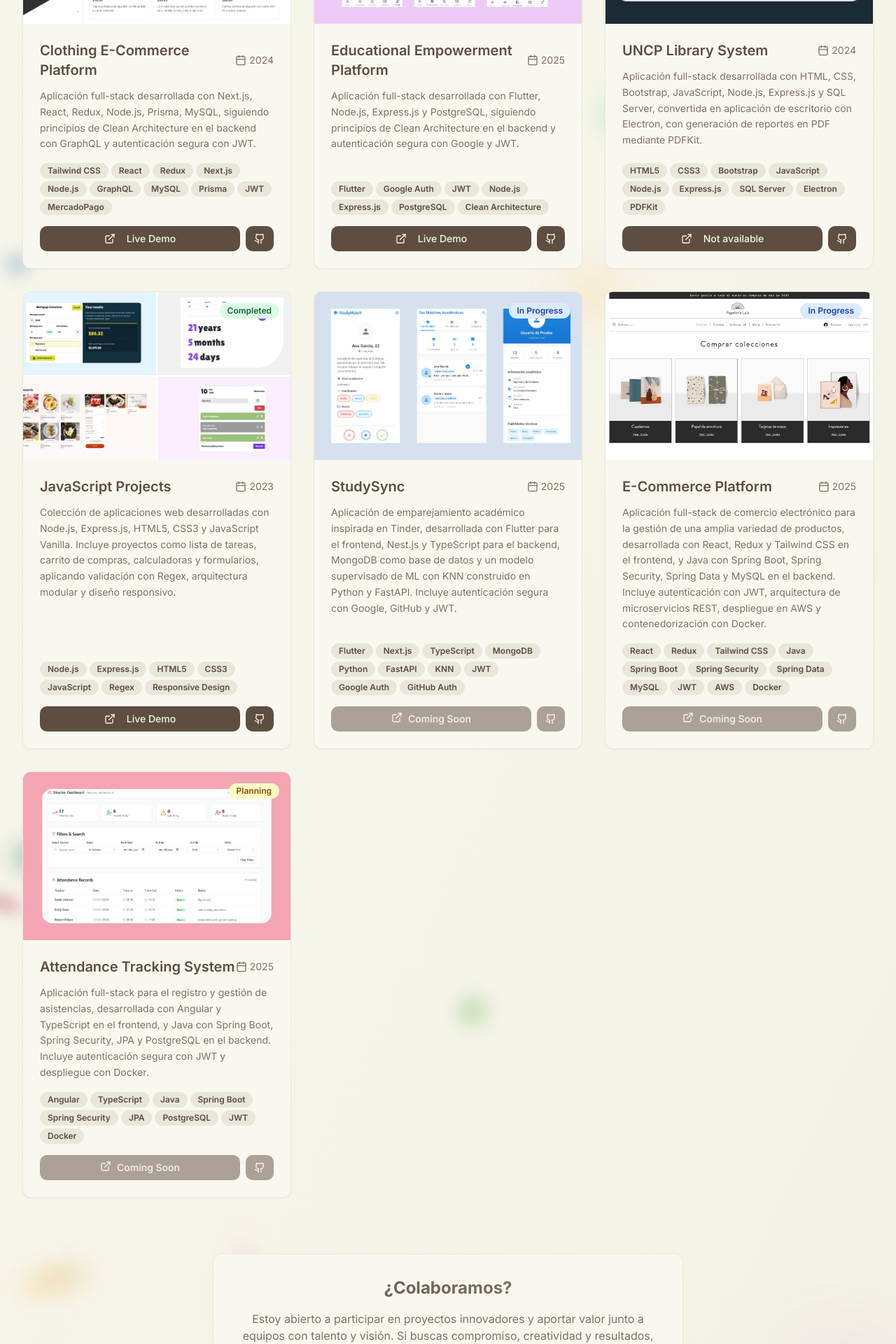
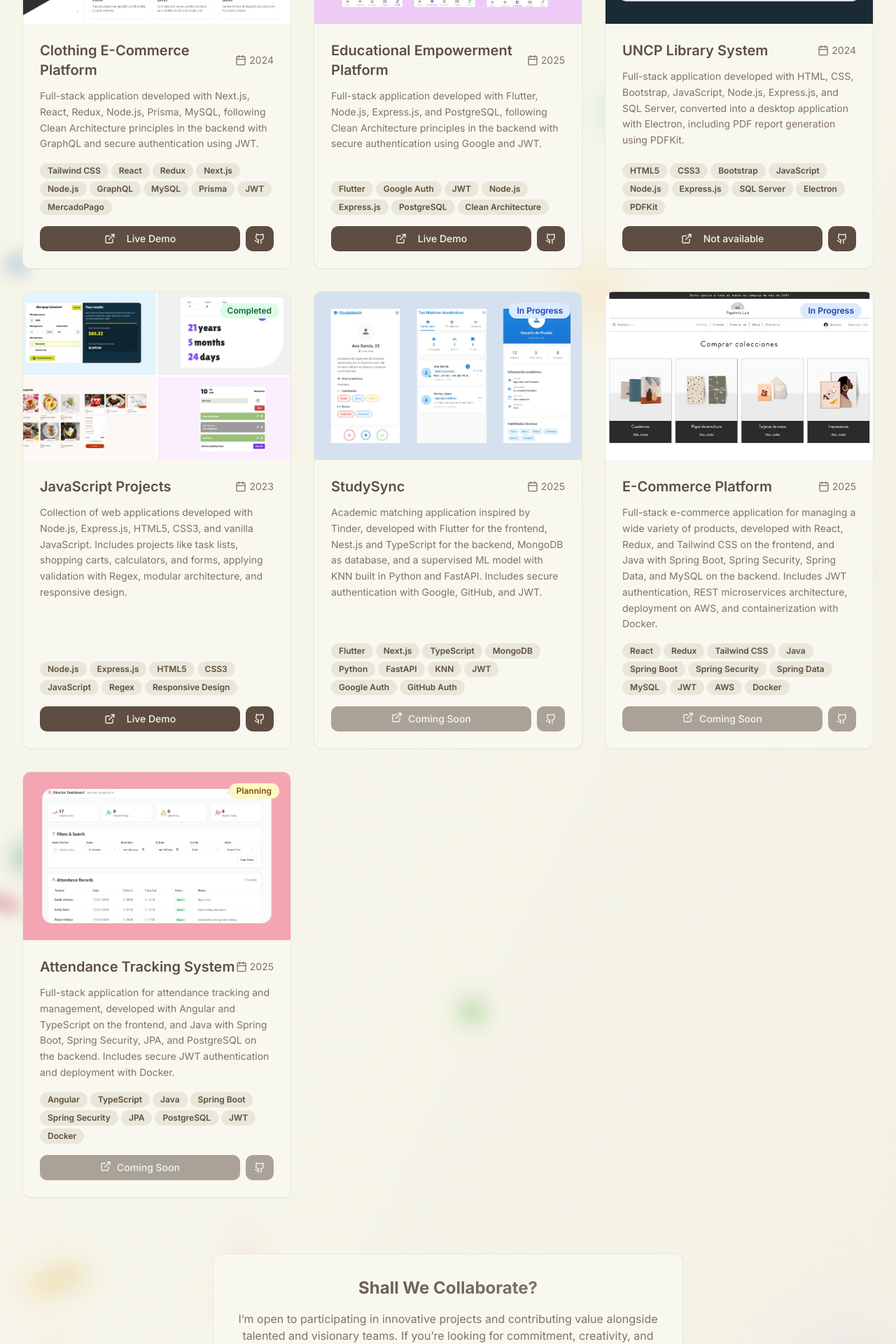
Before and after one commit to ISAASPWDI/my_portfolio, a React (Vite) app: page /projects in a window 1280 px wide. Shown: the part 580-2500 px from the top of the page at 70% size. Built offline with nearby package versions, Linux system fonts and the light colour scheme.

Commit message:
translating cv to en

```diff
--- a/src/components/Footer.tsx
+++ b/src/components/Footer.tsx
@@ -85,7 +85,7 @@ export function Footer() {
               © {new Date().getFullYear()}
             </p>
             <p className="text-muted-foreground text-xs mt-1">
-              Hecho con TypeScript & Tailwind CSS
+              Made with TypeScript & Tailwind CSS
             </p>
           </motion.div>
         </div>
--- a/src/pages/Projects.tsx
+++ b/src/pages/Projects.tsx
@@ -8,7 +8,7 @@ export default function Projects() {
   const projects = [
     {
       title: "Clothing E-Commerce Platform",
-      description: "Aplicación full-stack desarrollada con Next.js, React, Redux, Node.js, Prisma, MySQL, siguiendo principios de Clean Architecture en el backend con GraphQL y autenticación segura con JWT.",
+      description: "Full-stack application developed with Next.js, React, Redux, Node.js, Prisma, MySQL, following Clean Architecture principles in the backend with GraphQL and secure authentication using JWT.",
       image: "/images/projects/first.jpg",
       technologies: [
         "Tailwind CSS",
@@ -28,68 +28,66 @@ export default function Projects() {
       status: "Completed"
     },
     {
-      "title": "Educational Empowerment Platform",
-      "description": "Aplicación full-stack desarrollada con Flutter, Node.js, Express.js y PostgreSQL, siguiendo principios de Clean Architecture en el backend y autenticación segura con Google y JWT.",
-      "image": "/images/projects/escogebien.jpg",
-      "technologies": ["Flutter", "Google Auth", "JWT", "Node.js", "Express.js", "PostgreSQL", "Clean Architecture"],
-      "liveUrl": "https://example-edu.com",
-      "githubUrl": "https://github.com/ISAASPWDI/escogebien-backend",
-      "date": "2025",
-      "status": "Completed"
+      title: "Educational Empowerment Platform",
+      description: "Full-stack application developed with Flutter, Node.js, Express.js, and PostgreSQL, following Clean Architecture principles in the backend with secure authentication using Google and JWT.",
+      image: "/images/projects/escogebien.jpg",
+      technologies: ["Flutter", "Google Auth", "JWT", "Node.js", "Express.js", "PostgreSQL", "Clean Architecture"],
+      liveUrl: "https://example-edu.com",
+      githubUrl: "https://github.com/ISAASPWDI/escogebien-backend",
+      date: "2025",
+      status: "Completed"
     },
     {
-      "title": "UNCP Library System",
-      "description": "Aplicación full-stack desarrollada con HTML, CSS, Bootstrap, JavaScript, Node.js, Express.js y SQL Server, convertida en aplicación de escritorio con Electron, con generación de reportes en PDF mediante PDFKit.",
-      "image": "/images/projects/biblioteca.jpg",
-      "technologies": ["HTML5", "CSS3", "Bootstrap", "JavaScript", "Node.js", "Express.js", "SQL Server", "Electron", "PDFKit"],
-      "liveUrl": "#nosource",
-      "githubUrl": "https://github.com/ISAASPWDI/sistema-de-biblioteca-UNCP",
-      "date": "2024",
-      "status": "Completed"
+      title: "UNCP Library System",
+      description: "Full-stack application developed with HTML, CSS, Bootstrap, JavaScript, Node.js, Express.js, and SQL Server, converted into a desktop application with Electron, including PDF report generation using PDFKit.",
+      image: "/images/projects/biblioteca.jpg",
+      technologies: ["HTML5", "CSS3", "Bootstrap", "JavaScript", "Node.js", "Express.js", "SQL Server", "Electron", "PDFKit"],
+      liveUrl: "#nosource",
+      githubUrl: "https://github.com/ISAASPWDI/sistema-de-biblioteca-UNCP",
+      date: "2024",
+      status: "Completed"
     },
     {
-      "title": "JavaScript Projects",
-      "description": "Colección de aplicaciones web desarrolladas con Node.js, Express.js, HTML5, CSS3 y JavaScript Vanilla. Incluye proyectos como lista de tareas, carrito de compras, calculadoras y formularios, aplicando validación con Regex, arquitectura modular y diseño responsivo.",
-      "image": "/images/projects/little-projects.jpg",
-      "technologies": ["Node.js", "Express.js", "HTML5", "CSS3", "JavaScript", "Regex", "Responsive Design"],
-      "githubUrl": "https://github.com/ISAASPWDI/personalProjects",
-      "date": "2023",
-      "status": "Completed"
+      title: "JavaScript Projects",
+      description: "Collection of web applications developed with Node.js, Express.js, HTML5, CSS3, and vanilla JavaScript. Includes projects like task lists, shopping carts, calculators, and forms, applying validation with Regex, modular architecture, and responsive design.",
+      image: "/images/projects/little-projects.jpg",
+      technologies: ["Node.js", "Express.js", "HTML5", "CSS3", "JavaScript", "Regex", "Responsive Design"],
+      githubUrl: "https://github.com/ISAASPWDI/personalProjects",
+      date: "2023",
+      status: "Completed"
     },
     {
-      "title": "StudySync",
-      "description": "Aplicación de emparejamiento académico inspirada en Tinder, desarrollada con Flutter para el frontend, Nest.js y TypeScript para el backend, MongoDB como base de datos y un modelo supervisado de ML con KNN construido en Python y FastAPI. Incluye autenticación segura con Google, GitHub y JWT.",
-      "image": "/images/projects/studysync.jpg",
-      "technologies": ["Flutter", "Next.js", "TypeScript", "MongoDB", "Python", "FastAPI", "KNN", "JWT", "Google Auth", "GitHub Auth"],
-      "liveUrl": "#",
-      "githubUrl": "#",
-      "date": "2025",
-      "status": "In Progress"
+      title: "StudySync",
+      description: "Academic matching application inspired by Tinder, developed with Flutter for the frontend, Nest.js and TypeScript for the backend, MongoDB as database, and a supervised ML model with KNN built in Python and FastAPI. Includes secure authentication with Google, GitHub, and JWT.",
+      image: "/images/projects/studysync.jpg",
+      technologies: ["Flutter", "Next.js", "TypeScript", "MongoDB", "Python", "FastAPI", "KNN", "JWT", "Google Auth", "GitHub Auth"],
+      liveUrl: "#",
+      githubUrl: "#",
+      date: "2025",
+      status: "In Progress"
     },
     {
-      "title": "E-Commerce Platform",
-      "description": "Aplicación full-stack de comercio electrónico para la gestión de una amplia variedad de productos, desarrollada con React, Redux y Tailwind CSS en el frontend, y Java con Spring Boot, Spring Security, Spring Data y MySQL en el backend. Incluye autenticación con JWT, arquitectura de microservicios REST, despliegue en AWS y contenedorización con Docker.",
-      "image": "/images/projects/java-ecommerce.jpg",
-      "technologies": ["React", "Redux", "Tailwind CSS", "Java", "Spring Boot", "Spring Security", "Spring Data", "MySQL", "JWT", "AWS", "Docker"],
-      "liveUrl": "#",
-      "githubUrl": "#",
-      "date": "2025",
-      "status": "In Progress"
+      title: "E-Commerce Platform",
+      description: "Full-stack e-commerce application for managing a wide variety of products, developed with React, Redux, and Tailwind CSS on the frontend, and Java with Spring Boot, Spring Security, Spring Data, and MySQL on the backend. Includes JWT authentication, REST microservices architecture, deployment on AWS, and containerization with Docker.",
+      image: "/images/projects/java-ecommerce.jpg",
+      technologies: ["React", "Redux", "Tailwind CSS", "Java", "Spring Boot", "Spring Security", "Spring Data", "MySQL", "JWT", "AWS", "Docker"],
+      liveUrl: "#",
+      githubUrl: "#",
+      date: "2025",
+      status: "In Progress"
     },
     {
-      "title": "Attendance Tracking System",
-      "description": "Aplicación full-stack para el registro y gestión de asistencias, desarrollada con Angular y TypeScript en el frontend, y Java con Spring Boot, Spring Security, JPA y PostgreSQL en el backend. Incluye autenticación segura con JWT y despliegue con Docker.",
-      "image": "/images/projects/scholar-attendance.jpg",
-      "technologies": ["Angular", "TypeScript", "Java", "Spring Boot", "Spring Security", "JPA", "PostgreSQL", "JWT", "Docker"],
-      "liveUrl": "#",
-      "githubUrl": "#",
-      "date": "2025",
-      "status": "Planning"
+      title: "Attendance Tracking System",
+      description: "Full-stack application for attendance tracking and management, developed with Angular and TypeScript on the frontend, and Java with Spring Boot, Spring Security, JPA, and PostgreSQL on the backend. Includes secure JWT authentication and deployment with Docker.",
+      image: "/images/projects/scholar-attendance.jpg",
+      technologies: ["Angular", "TypeScript", "Java", "Spring Boot", "Spring Security", "JPA", "PostgreSQL", "JWT", "Docker"],
+      liveUrl: "#",
+      githubUrl: "#",
+      date: "2025",
+      status: "Planning"
     }
+  ]
 
-
-
-  ]
 
   const getStatusColor = (status: string) => {
     switch (status) {
@@ -606,12 +604,13 @@ export default function Projects() {
             className="text-center mb-16"
           >
             <h1 className="text-5xl lg:text-6xl font-bold mb-6">
-              <span className="text-gradient">Mis proyectos</span>
+              <span className="text-gradient">My projects</span>
             </h1>
             <p className="text-xl text-muted-foreground max-w-3xl mx-auto leading-relaxed">
-              Una muestra de mis proyectos completados, el trabajo actual y las ideas futuras.
-              Cada proyecto representa un paso en mi camino como desarrollador.
+              A showcase of my completed projects, current work, and future ideas.
+              Each project represents a step forward in my journey as a developer.
             </p>
+
           </motion.div>
 
           {/* Projects Grid */}
@@ -724,20 +723,21 @@ export default function Projects() {
             className="mt-20 text-center"
           >
             <Card className="card-elevated p-8 max-w-2xl mx-auto">
-              <h3 className="text-2xl font-bold mb-4 text-gradient">¿Colaboramos?</h3>
+              <h3 className="text-2xl font-bold mb-4 text-gradient">Shall We Collaborate?</h3>
               <p className="text-muted-foreground mb-6">
-                Estoy abierto a participar en proyectos innovadores y aportar valor junto a equipos
-                con talento y visión. Si buscas compromiso, creatividad y resultados, podemos lograr grandes cosas juntos.
+                I’m open to participating in innovative projects and contributing value alongside talented and visionary teams.
+                If you’re looking for commitment, creativity, and results, we can achieve great things together.
               </p>
               <div className="flex flex-col sm:flex-row gap-4 justify-center">
                 <a href="mailto:stivensaliaga@gmail.com" className="btn-primary inline-flex items-center justify-center">
-                  Iniciar un Proyecto
+                  Start a Project
                 </a>
                 <a href="/about" className="btn-secondary inline-flex items-center justify-center">
-                  Conocer Más Sobre Mí
+                  Learn More About Me
                 </a>
               </div>
             </Card>
+
 
           </motion.div>
         </div>
```
Also changed, not shown: src/components/ContactForm.tsx (+15 -15 lines), src/pages/About.tsx (+59 -25 lines), src/pages/Home.tsx (+29 -26 lines).
